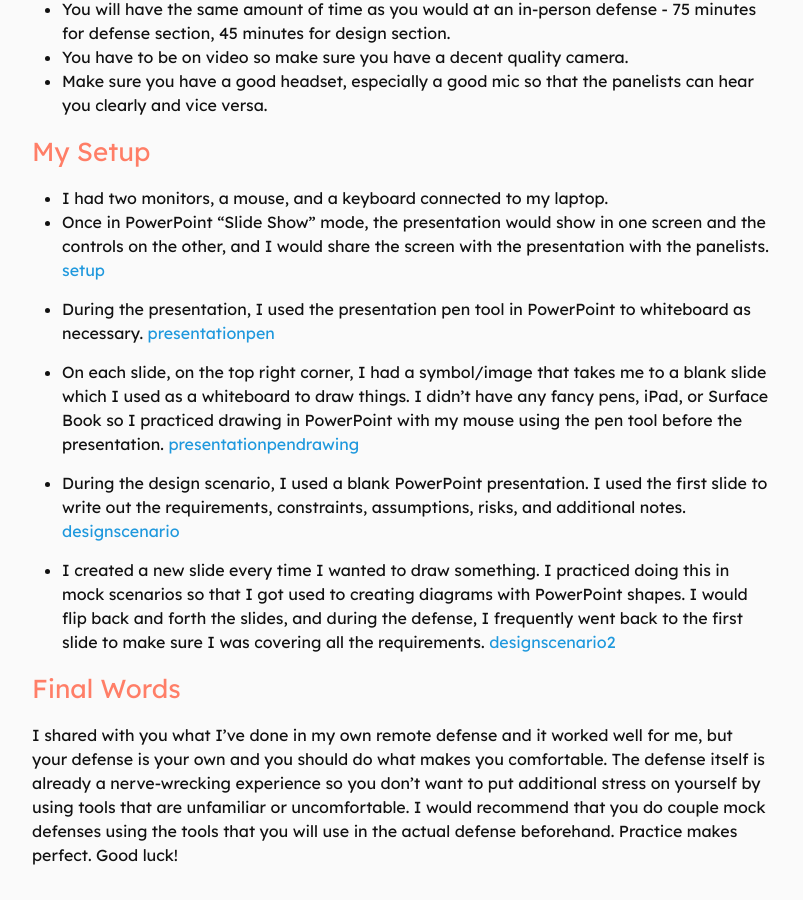
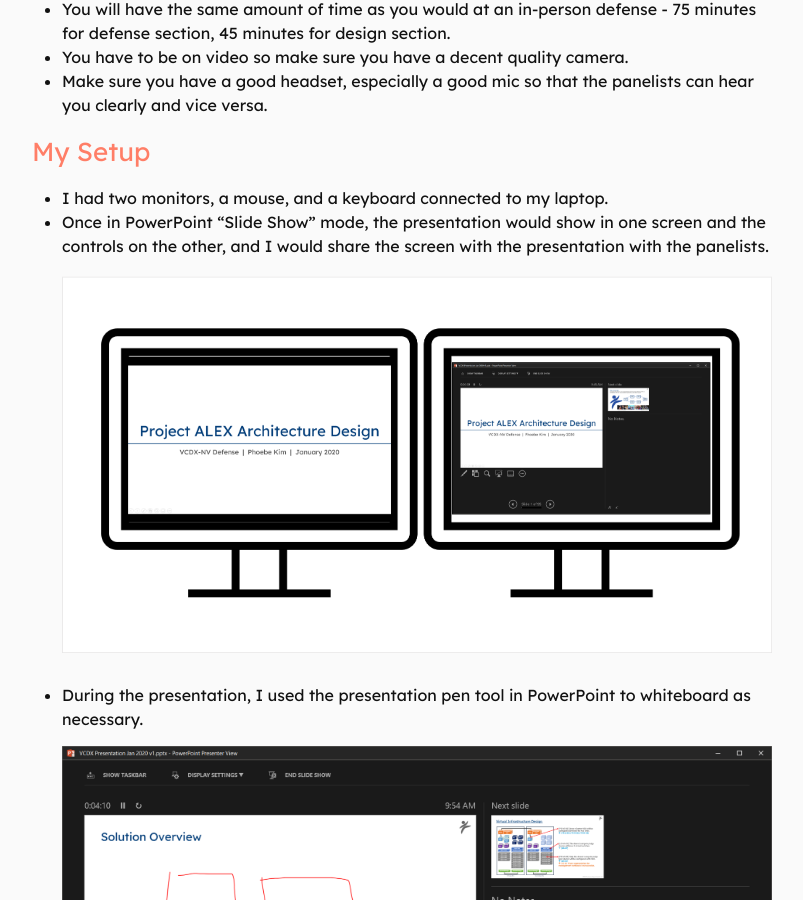
Before and after one commit to phkim14/288clouds, a Jekyll site: the page built from _posts/2020-05-26-tips-for-remote-VCDX-defense.md, in a window 1280 px wide and 900 px high, scrolled down 503 px. Shown: the whole window, without its empty margins (238-1041 px from the left). Built offline with Jekyll 4.4.1, drawn with Linux system fonts in a browser that asks for light colours.

Commit message:
Update 2020-05-26-tips-for-remote-VCDX-defense.md

```diff
--- a/_posts/2020-05-26-tips-for-remote-VCDX-defense.md
+++ b/_posts/2020-05-26-tips-for-remote-VCDX-defense.md
@@ -23,19 +23,19 @@ I got my (first) VCDX in January 2020 through a remote defense, and I thought it
 ### My Setup
 - I had two monitors, a mouse, and a keyboard connected to my laptop.
 - Once in PowerPoint "Slide Show" mode, the presentation would show in one screen and the controls on the other, and I would share the screen with the presentation with the panelists.
-[setup](/assets/images/vcdx-remote-defense-tips/setup.png)
+![setup](/assets/images/vcdx-remote-defense-tips/setup.png)
 
 - During the presentation, I used the presentation pen tool in PowerPoint to whiteboard as necessary.
-[presentationpen](/assets/images/vcdx-remote-defense-tips/presentationpen.png)
+![presentationpen](/assets/images/vcdx-remote-defense-tips/presentationpen.png)
 
 - On each slide, on the top right corner, I had a symbol/image that takes me to a blank slide which I used as a whiteboard to draw things. I didn't have any fancy pens, iPad, or Surface Book so I practiced drawing in PowerPoint with my mouse using the pen tool before the presentation.
-[presentationpendrawing](/assets/images/vcdx-remote-defense-tips/presentationpendrawing.png)
+![presentationpendrawing](/assets/images/vcdx-remote-defense-tips/presentationpendrawing.png)
 
 - During the design scenario, I used a blank PowerPoint presentation. I used the first slide to write out the requirements, constraints, assumptions, risks, and additional notes.
-[designscenario](/assets/images/vcdx-remote-defense-tips/designscenario.png)
+![designscenario](/assets/images/vcdx-remote-defense-tips/designscenario.png)
 
 - I created a new slide every time I wanted to draw something. I practiced doing this in mock scenarios so that I got used to creating diagrams with PowerPoint shapes. I would flip back and forth the slides, and during the defense, I frequently went back to the first slide to make sure I was covering all the requirements.
-[designscenario2](/assets/images/vcdx-remote-defense-tips/designscenario2.png)
+![designscenario2](/assets/images/vcdx-remote-defense-tips/designscenario2.png)
 
 
 ### Final Words
```
